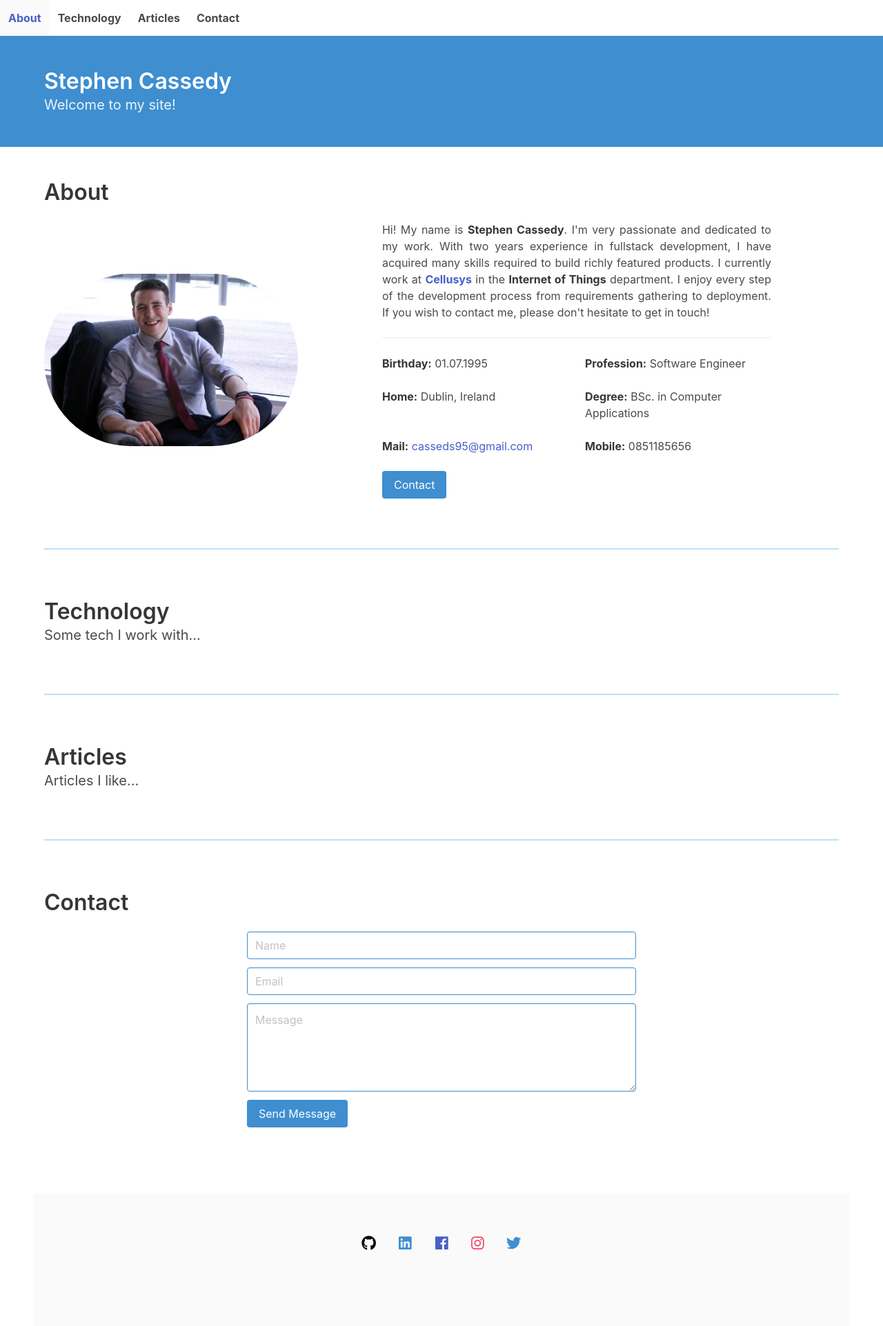
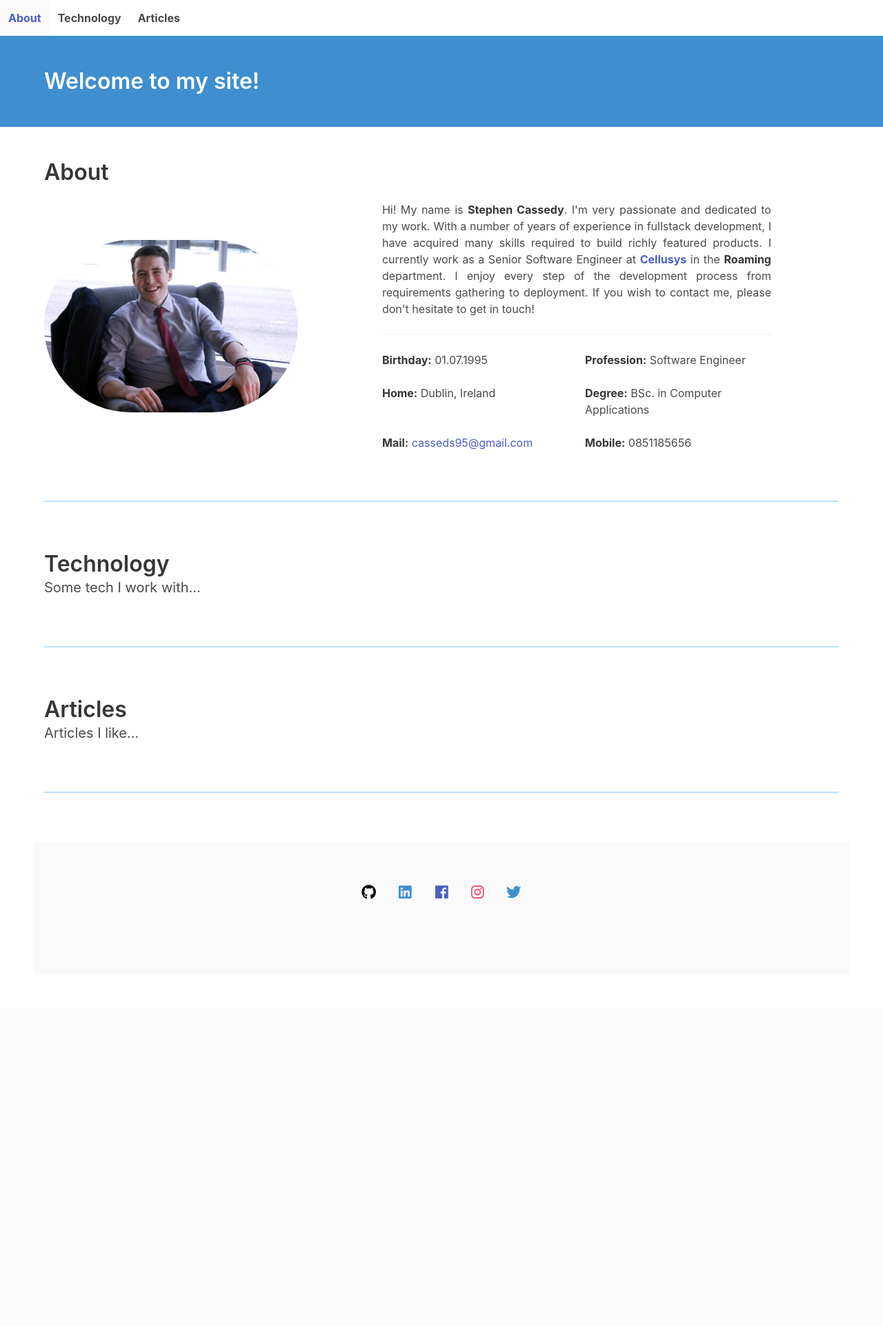
Before and after one commit to casseds2/bulma-portfolio, a Node server app: page / in a window 1280 px wide. Shown: the top 1923 px of the page at 69% size. After the commit the page ends 1304 px from the top, so only its background shows below. Run offline with Node 20, Linux system fonts and the light colour scheme; some libraries are stand-ins or nearby versions.

Commit message:
Remove contact section

```diff
--- a/views/index.hbs
+++ b/views/index.hbs
@@ -29,9 +29,9 @@
           <a class="navbar-item" href="#articles" @click="isShown = !isShown">
             <strong>Articles</strong>
           </a>
-          <a class="navbar-item" href="#contact" @click="isShown = !isShown">
+          {{!-- <a class="navbar-item" href="#contact" @click="isShown = !isShown">
             <strong>Contact</strong>
-          </a>
+          </a> --}}
         </div>
       </div>
       <a @click="isShown = !isShown" class="navbar-burger" :class="{ 'is-active': isShown }">
@@ -45,10 +45,10 @@
     <section class="hero is-info">
       <div class="hero-body">
         <div class="container">
+          {{!-- <h1 class="title">
+            Stephen Cassedy
+          </h1> --}}
           <h1 class="title">
-            Stephen Cassedy
-          </h1>
-          <h1 class="subtitle">
             Welcome to my site!
           </h1>
         </div>
@@ -69,12 +69,11 @@
           <div class="column is-1"></div>
           <div class="column is-6">
             <p class="has-text-justified">
-              Hi! My name is <strong>Stephen Cassedy</strong>. I'm very passionate and dedicated to my work. With two
-              years
-              experience in fullstack development, I have acquired many skills required to build richly featured
-              products.
-              I currently work at
-              <strong><a href="https://cellusys.com">Cellusys</a></strong> in the <strong>Internet of Things</strong>
+              Hi! My name is <strong>Stephen Cassedy</strong>. I'm very passionate and dedicated to my work. With a
+              number of years of experience in fullstack development, I have acquired many skills required to build
+              richly featured products.
+              I currently work as a Senior Software Engineer at
+              <strong><a href="https://cellusys.com">Cellusys</a></strong> in the <strong>Roaming</strong>
               department. I enjoy every step of the development
               process from requirements gathering to deployment. If you wish to contact me, please don't hesitate to get in touch!
             </p>
@@ -93,7 +92,7 @@
                   href="mailto:casseds95@gmail.com">casseds95@gmail.com</a></span>
               <span class="column" style="text-align:left;"><strong>Mobile:</strong> 0851185656</span>
             </div>
-            <button class="button is-info"><a href="#contact" style="color: white;">Contact</a></button>
+            {{!-- <button class="button is-info"><a href="#contact" style="color: white;">Contact</a></button> --}}
           </div>
         </div>
       </div>
@@ -173,7 +172,7 @@
     </div>
 
     {{!-- Contact --}}
-    <section class="section" id="contact">
+    {{!-- <section class="section" id="contact">
       <div class="container">
         <h1 class="title">Contact</h1>
         <div class="columns  is-centered">
@@ -201,7 +200,7 @@
           </div>
         </div>
       </div>
-    </section>
+    </section> --}}
 
     {{!-- Footer --}}
     <section class="section">
```
Also changed, not shown: CHANGELOG.md (added).
